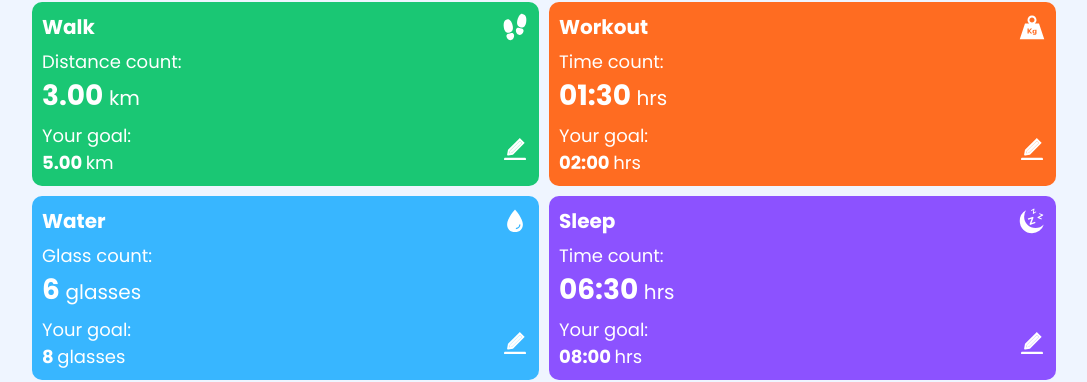
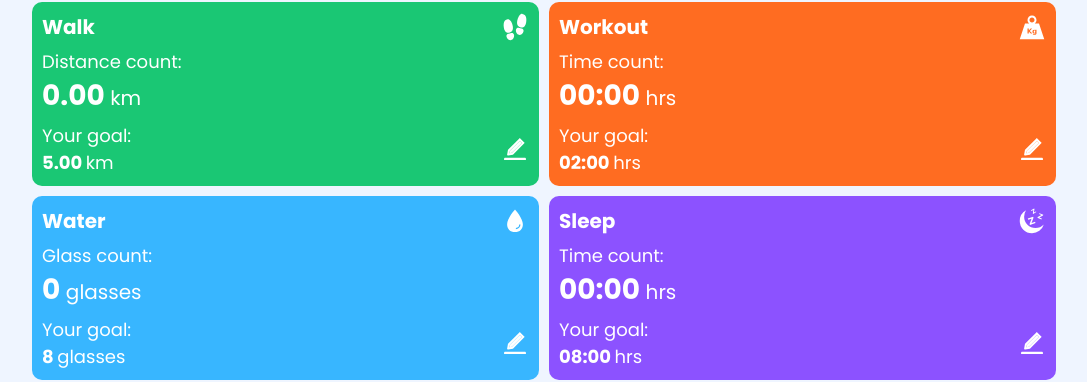
Before and after one commit to vanshp0272/fitness-hub, a React (Create React App) app: page / in a window 1280 px wide. Shown: the part 403-785 px from the top of the page, without its empty margins (96-1183 px from the left). Built offline with nearby package versions, Linux system fonts and the light colour scheme.

Commit message:
Make cards display data based on fitness context

```diff
--- a/src/App.js
+++ b/src/App.js
@@ -1,8 +1,11 @@
 import ProgressCard from "./components/ProgressCard";
 import GlobalProgressCard from "./components/GlogalProgressCard";
 import "./App.css";
+import { useFitnessData } from "./context/fitnessDataContext";
 
 function App() {
+  const { fitnessData, getFitnessData } = useFitnessData();
+
   return (
     <>
       <header>
@@ -15,17 +18,33 @@ function App() {
 
       <section className="card-container">
         <ProgressCard
-          name="Walk" cardStyle="card--green" cardLabel="Distance"
-          count={3} goal={5} units="km" />
+          name="Walk"
+          cardStyle="card--green"
+          cardLabel="Distance"
+          count={getFitnessData("walk").count}
+          goal={getFitnessData("walk").goal}
+          units="km" />
         <ProgressCard
-          name="Workout" cardStyle="card--orange" cardLabel="Time"
-          count={[1, 30]} goal={[2, 0]} units="hrs" />
+          name="Workout"
+          cardStyle="card--orange"
+          cardLabel="Time"
+          count={getFitnessData("workout").count}
+          goal={getFitnessData("workout").goal}
+          units="hrs" />
         <ProgressCard
-          name="Water" cardStyle="card--blue" cardLabel="Glass"
-          count={6} goal={8} units="glasses" />
+          name="Water"
+          cardStyle="card--blue"
+          cardLabel="Glass"
+          count={getFitnessData("water").count}
+          goal={getFitnessData("water").goal}
+          units="glasses" />
         <ProgressCard
-          name="Sleep" cardStyle="card--purple" cardLabel="Time"
-          count={[6, 30]} goal={[8, 0]} units="hrs" />
+          name="Sleep"
+          cardStyle="card--purple"
+          cardLabel="Time"
+          count={getFitnessData("sleep").count}
+          goal={getFitnessData("sleep").goal}
+          units="hrs" />
       </section>
     </>
   );
--- a/src/context/fitnessDataContext.js
+++ b/src/context/fitnessDataContext.js
@@ -13,26 +13,26 @@ export const FitnessDataProvider = ({ children }) => {
     {
       name: "walk",
       date: Date.now(),
-      value: 0,
+      count: 0,
       goal: 5
     },
     {
       name: "workout",
       date: Date.now(),
-      value: 0,
-      goal: 2
+      count: [0,0],
+      goal: [2,0]
     },
     {
       name: "water",
       date: Date.now(),
-      value: 0,
+      count: 0,
       goal: 8
     },
     {
       name: "sleep",
       date: Date.now(),
-      value: 0,
-      goal: 8
+      count: [0,0],
+      goal: [8,0]
     }
   ]);
 
@@ -42,7 +42,7 @@ export const FitnessDataProvider = ({ children }) => {
 
   // Get fitness data based on name, i.e. "walk"
   function getFitnessData(name) {
-    return fitnessData.filter(data => data.name === name);
+    return fitnessData.find(data => data.name === name);
   }
 
   // Update count or goal of fitness data with given name
```
